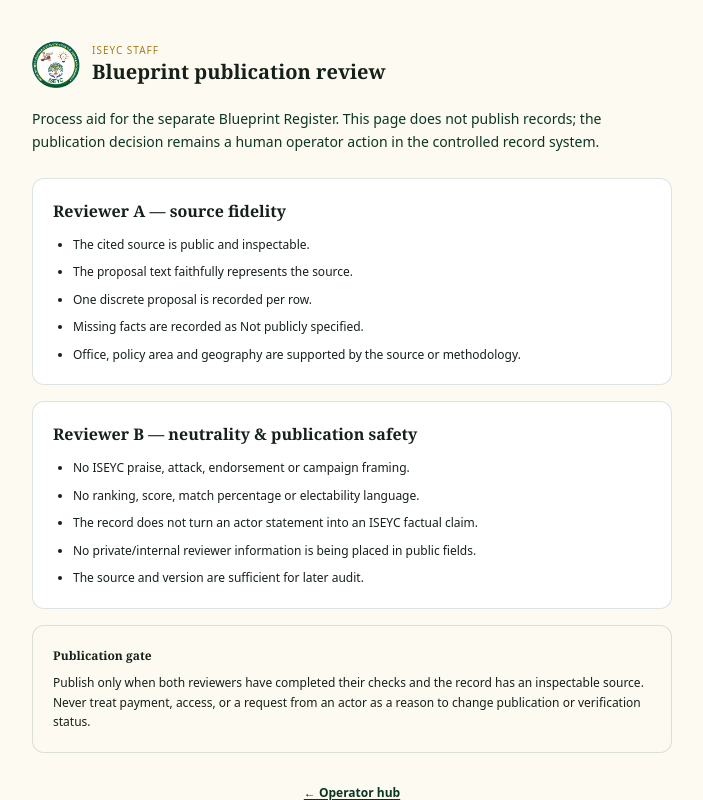
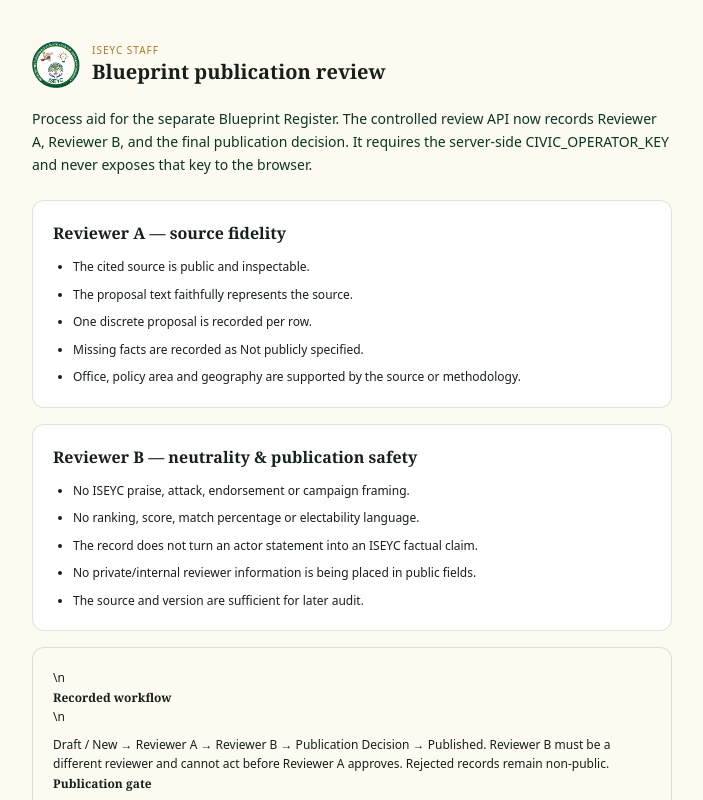
Before and after one commit to mrzulqarnainnadabo/2027-street-mandate, a Next.js app: page /operators/blueprint-review in a window 1280 px wide. Shown: the top 800 px of the page, without its empty margins (288-991 px from the left). Built offline with nearby package versions, Linux system fonts and the light colour scheme.

Commit message:
docs: expose Blueprint governance workflow in operator hub

```diff
--- a/app/operators/blueprint-review/page.tsx
+++ b/app/operators/blueprint-review/page.tsx
@@ -29,7 +29,7 @@ export default function BlueprintReviewPage() {
         <img src={ISEYC_SEAL_SRC} alt="" width={48} height={48} className="h-12 w-12" />
         <div><p className="text-[10px] uppercase tracking-widest text-gold-600">ISEYC staff</p><h1 className="font-display text-xl font-bold text-forest-900">Blueprint publication review</h1></div>
       </div>
-      <p className="mt-5 text-sm leading-relaxed text-forest-700">Process aid for the separate Blueprint Register. This page does not publish records; the publication decision remains a human operator action in the controlled record system.</p>
+      <p className="mt-5 text-sm leading-relaxed text-forest-700">Process aid for the separate Blueprint Register. The controlled review API now records Reviewer A, Reviewer B, and the final publication decision. It requires the server-side CIVIC_OPERATOR_KEY and never exposes that key to the browser.</p>
 
       <div className="mt-6 space-y-4">
         {gates.map(([title, items]) => (
@@ -38,7 +38,7 @@ export default function BlueprintReviewPage() {
             <ul className="mt-3 list-disc space-y-2 pl-5 text-xs leading-relaxed text-forest-800">{items.map((item) => <li key={item}>{item}</li>)}</ul>
           </section>
         ))}
-        <section className="rounded-xl border border-forest-500/15 bg-cream/70 p-5 text-xs leading-relaxed text-forest-800">
+        <section className="rounded-xl border border-forest-500/15 bg-cream/70 p-5 text-xs leading-relaxed text-forest-800">\n          <h2 className="font-display font-bold text-forest-900">Recorded workflow</h2>\n          <p className="mt-2">Draft / New → Reviewer A → Reviewer B → Publication Decision → Published. Reviewer B must be a different reviewer and cannot act before Reviewer A approves. Rejected records remain non-public.</p>
           <h2 className="font-display font-bold text-forest-900">Publication gate</h2>
           <p className="mt-2">Publish only when both reviewers have completed their checks and the record has an inspectable source. Never treat payment, access, or a request from an actor as a reason to change publication or verification status.</p>
         </section>
```
